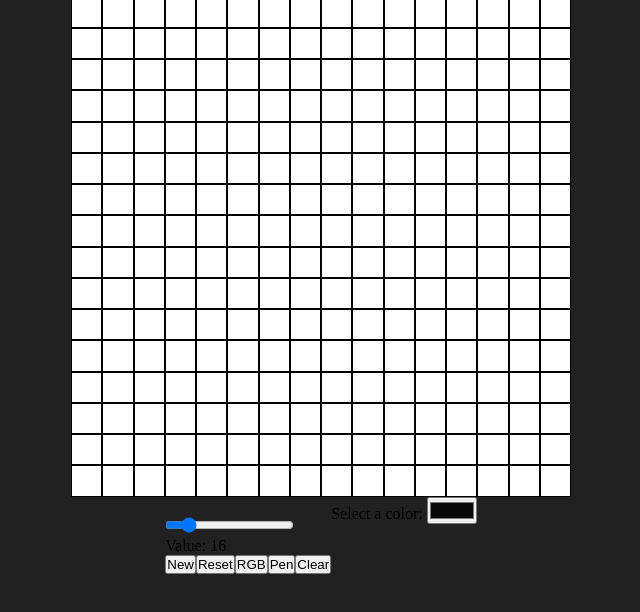
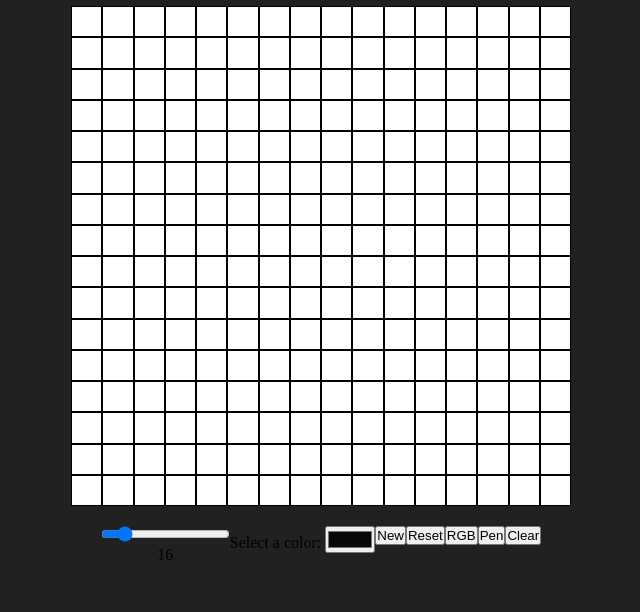
Before and after one commit to kevsmartini/-Etch-a-Sketch-Project, a plain HTML site: page index.html in a window 1280 px wide. Shown: the part 144-756 px from the top of the page, without its empty margins (319-959 px from the left). Drawn offline with Linux system fonts and the light colour scheme.

Commit message:
button section created to style the buttons

```diff
--- a/index.html
+++ b/index.html
@@ -17,7 +17,7 @@
       <div class="slidecontainer">
         <input type="range" min="2" max="100" value="16" class="slider" id="myRange">
 
-        <p>Value: <span id="demo"></span></p>
+        <p> <span id="demo"></span></p>
 
       </div>
 
@@ -25,6 +25,10 @@
 
         <label for="selectColor">Select a color:</label>
         <input type="color" id="selectColor" name="selectColor" value="#080808">
+
+      </div>
+
+      <div class="button-section">
 
       </div>
 
--- a/javascript.js
+++ b/javascript.js
@@ -1,28 +1,30 @@
 const container = document.querySelector('.container')
 const sliderDiv = document.querySelector('.slidecontainer')
 const selectColor = document.querySelector('#selectColor')
+const buttonSection = document.querySelector('.button-section')
+console.log(buttonSection);
 
 
 
 const buttonNew = document.createElement('button')
 buttonNew.textContent = 'New'
-sliderDiv.appendChild(buttonNew)
+buttonSection.appendChild(buttonNew)
 
 const buttonReset = document.createElement('button')
 buttonReset.textContent = 'Reset'
-sliderDiv.appendChild(buttonReset)
+buttonSection.appendChild(buttonReset)
 
 const buttonRgb = document.createElement('button')
 buttonRgb.textContent = 'RGB'
-sliderDiv.appendChild(buttonRgb)
+buttonSection.appendChild(buttonRgb)
 
 const buttonPen = document.createElement('button')
 buttonPen.textContent = 'Pen'
-sliderDiv.appendChild(buttonPen)
+buttonSection.appendChild(buttonPen)
 
 const buttonClear = document.createElement('button')
 buttonClear.textContent = 'Clear'
-sliderDiv.appendChild(buttonClear)
+buttonSection.appendChild(buttonClear)
 
 
 
@@ -137,6 +139,8 @@ buttonRgb.addEventListener("click", (event) =>{
 })
 
 
+///BUTTON TO SELECT A COLOR FORM THE PALLETTE
+
 buttonPen.addEventListener("click", (event) =>{
 
 
@@ -154,6 +158,9 @@ buttonPen.addEventListener("click", (event) =>{
 
 })
 
+
+
+//////BUTTON TO ERASE A COLOR
 buttonClear.addEventListener("click", (event) =>{
 
 
--- a/style.css
+++ b/style.css
@@ -28,11 +28,13 @@ h1{
 }
 
 .mode-container{
+  padding: 20px 0px;
   display: flex;
 }
 
-.slidecontainer{
-  padding: 20px 0px;
+.slidecontainer p{
+ text-align: center;
+
 }
 
 .grid2 {
```
